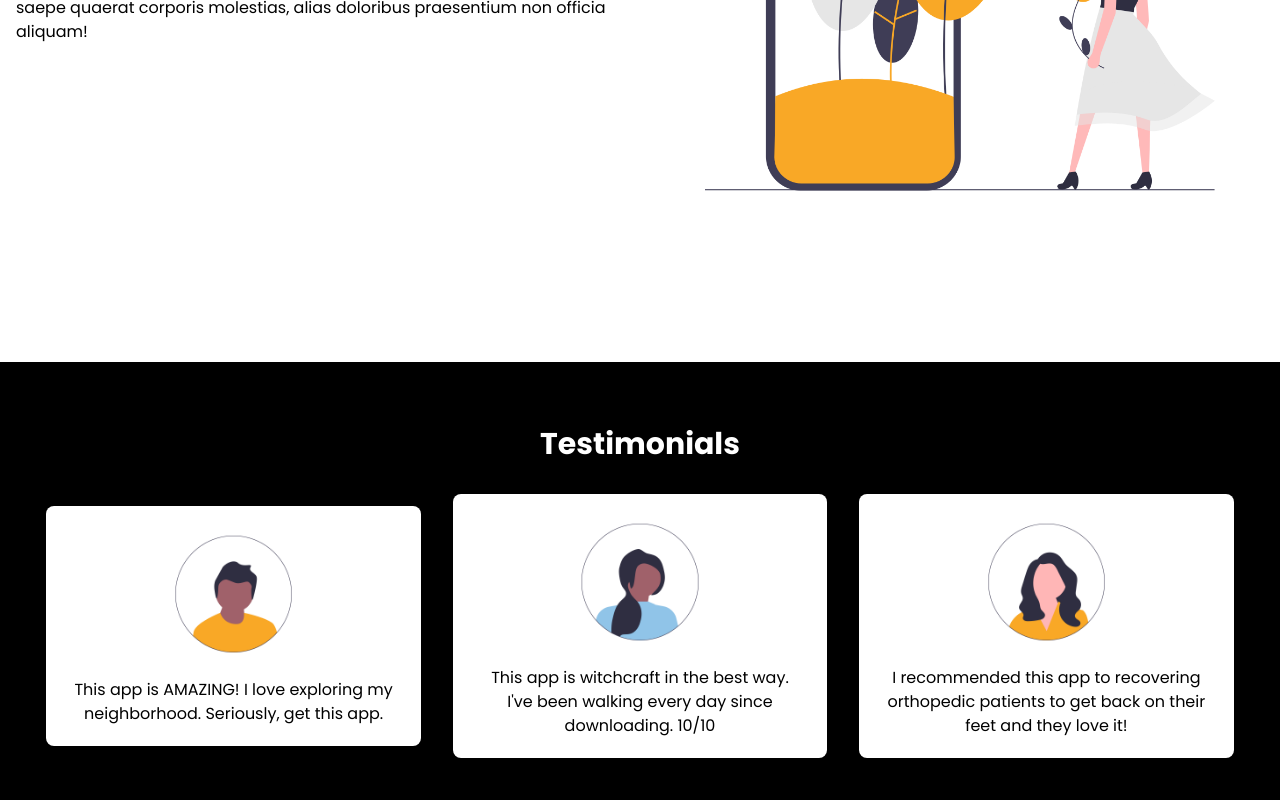
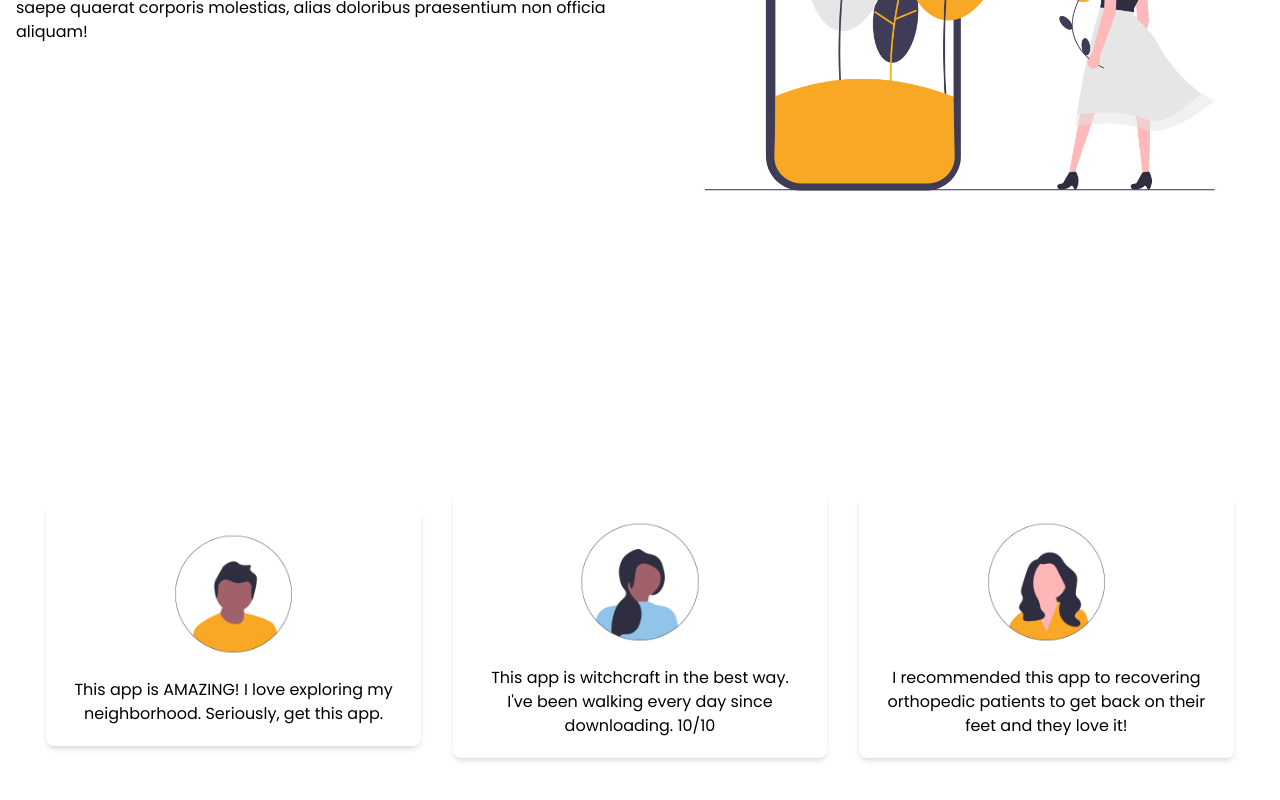
Before and after one commit to kalikokalikova/adventure, a React (Create React App) app in the folder adventure/: page /about in a window 1280 px wide. Shown: the part 1146-1946 px from the top of the page. Built offline with nearby package versions, Linux system fonts and the light colour scheme; no server answers.

Commit message:
removed background color

```diff
--- a/adventure/src/components/Testimonials.jsx
+++ b/adventure/src/components/Testimonials.jsx
@@ -6,7 +6,7 @@ import testAvatar3 from '../assets/eg-img/test-avatar3.png'
 
 function Testimonials() {
   return (
-    <div className='bg-black h-[40%] pb-[10vh] text-black'>
+    <div className='bg-white h-[40%] pb-[10vh] text-black'>
         <h1 className='font-poppins text-3xl text-white font-bold text-center pb-4 pt-[4rem]'>Testimonials</h1>
       <div className='flex flex-col md:flex-row items-center justify-center h-[30%]  px-4'>
 
```
